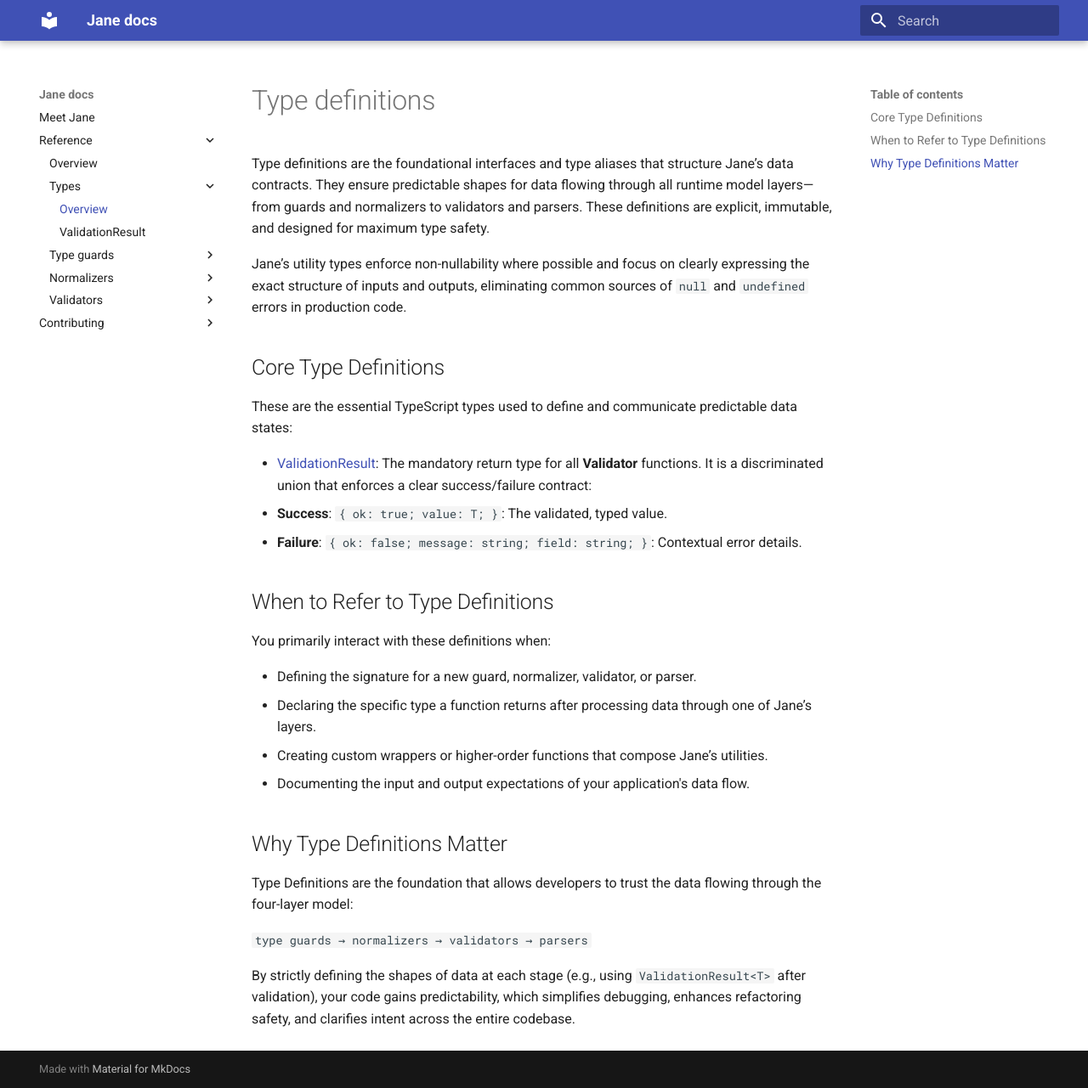
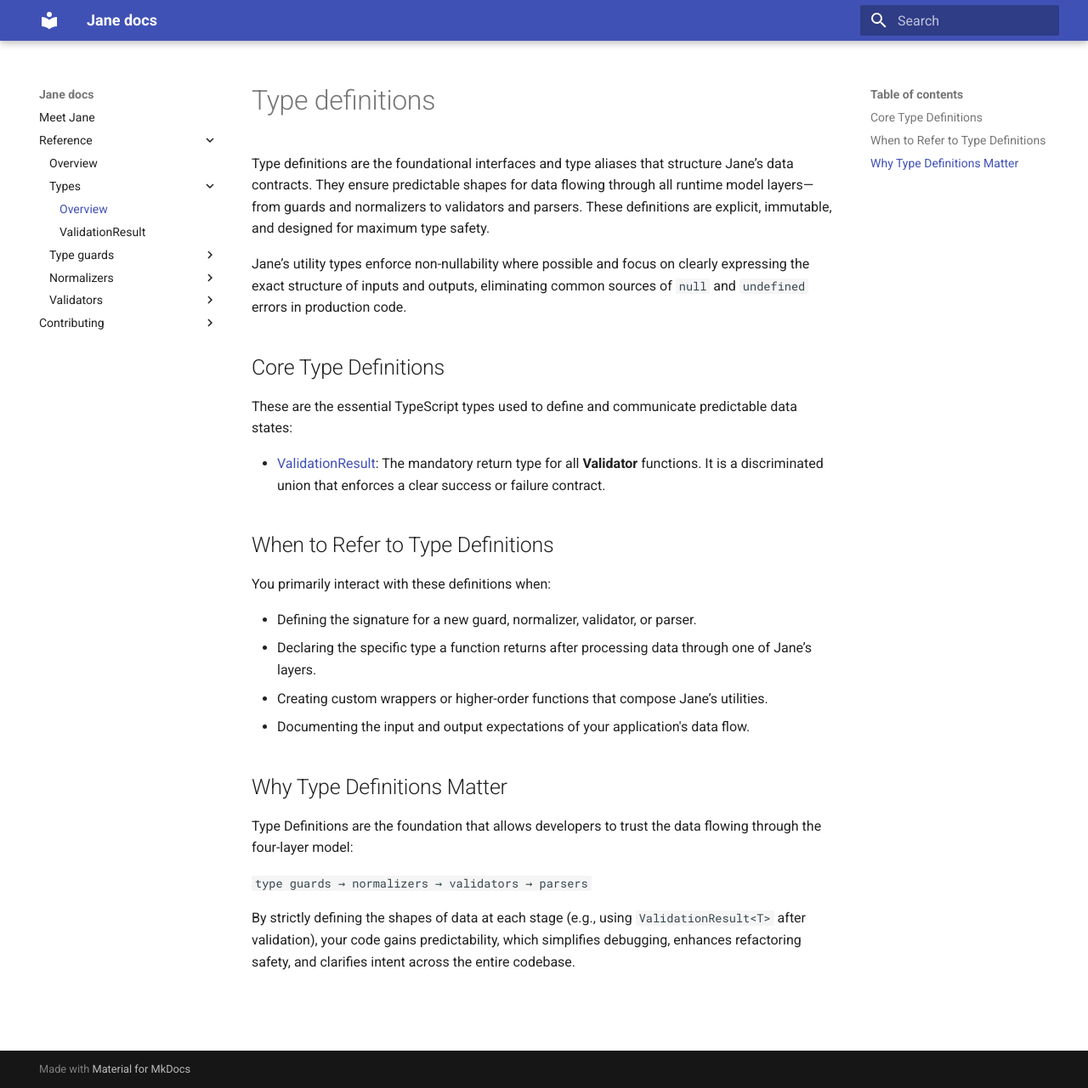
Before and after one commit to Steven-Clements/jane, an MkDocs documentation site: the page built from docs/reference/types/index.md, in a window 1280 px wide and 1281 px high. Shown: the whole window at 85% size. Built offline with MkDocs 1.6.1 and Material for MkDocs 9.7.7, drawn with Linux system fonts in a browser that asks for light colours.

```diff
--- a/docs/reference/types/index.md
+++ b/docs/reference/types/index.md
@@ -8,18 +8,16 @@
 
 These are the essential TypeScript types used to define and communicate predictable data states:
 
-* [ValidationResult](./validation-result.md): The mandatory return type for all **Validator** functions. It is a discriminated union that enforces a clear success/failure contract:
-  * **Success**: `{ ok: true; value: T; }`: The validated, typed value.
-  * **Failure**: `{ ok: false; message: string; field: string; }`: Contextual error details.
+- [ValidationResult](./validation-result.md): The mandatory return type for all **Validator** functions. It is a discriminated union that enforces a clear success or failure contract.
 
 ## When to Refer to Type Definitions
 
 You primarily interact with these definitions when:
 
-* Defining the signature for a new guard, normalizer, validator, or parser.
-* Declaring the specific type a function returns after processing data through one of Jane’s layers.
-* Creating custom wrappers or higher-order functions that compose Jane’s utilities.
-* Documenting the input and output expectations of your application's data flow.
+- Defining the signature for a new guard, normalizer, validator, or parser.
+- Declaring the specific type a function returns after processing data through one of Jane’s layers.
+- Creating custom wrappers or higher-order functions that compose Jane’s utilities.
+- Documenting the input and output expectations of your application's data flow.
 
 ## Why Type Definitions Matter
 
--- a/mkdocs.yml
+++ b/mkdocs.yml
@@ -128,6 +128,11 @@
         - validateTuple: reference/validators/structural/validate-tuple.md
       - Collections:
         - Overview: reference/validators/collections/index.md
+        - validateMap: reference/validators/collections/validate-map.md
+        - validateSet: reference/validators/collections/validate-set.md
+        - validateTypedArray: reference/validators/collections/validate-typed-array.md
+        - validateWeakMap: reference/validators/collections/validate-weak-map.md
+        - validateWeakSet: reference/validators/collections/validate-weak-set.md
       - Semantic:
         - Overview: reference/validators/semantic/index.md
       - Protocols:
```
Also changed, not shown: docs/reference/types/validation-result.md (+96 -0 lines), docs/reference/validators/collections/index.md (+5 -1 lines), 2 other files.
